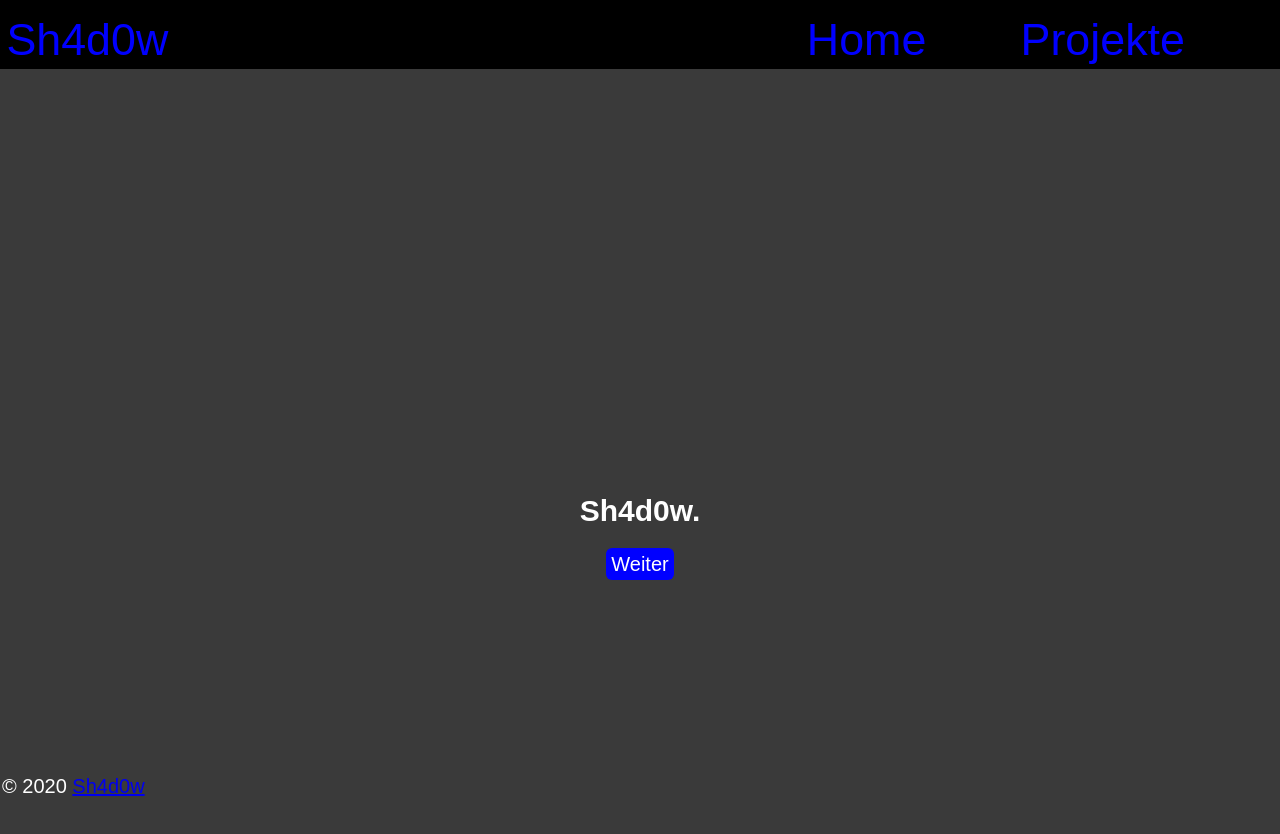
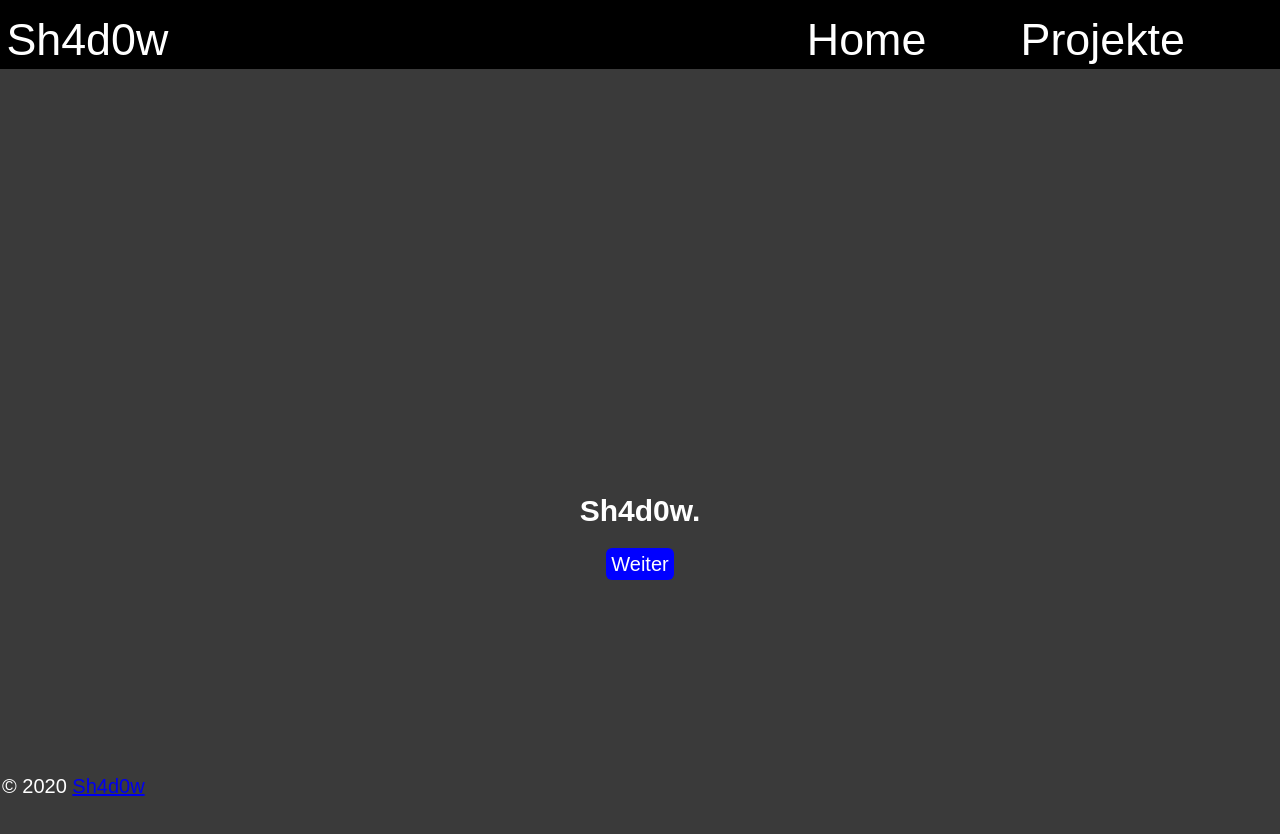
Before and after one commit to the-sh4d0w/the-sh4d0w.github.io, a plain HTML site: page index.html in a window 1280 px wide. Shown: the top 834 px of the page. Drawn offline with Linux system fonts and the light colour scheme.

Commit message:
Fixed color

```diff
--- a/styles/index.css
+++ b/styles/index.css
@@ -33,6 +33,7 @@ footer {
 
 .topnav li:first-child {
     float: left;
+    color: blue;
 }
 
 .topnav li {
@@ -48,10 +49,6 @@ footer {
 }
 
 .topnav a:hover {
-    color: blue;
-}
-
-.topnav a:first-child {
     color: blue;
 }
 
--- a/styles/projects.css
+++ b/styles/projects.css
@@ -32,6 +32,7 @@ footer {
 
 .topnav li:first-child {
     float: left;
+    color: blue;
 }
 
 .topnav li {
@@ -47,10 +48,6 @@ footer {
 }
 
 .topnav a:hover {
-    color: blue;
-}
-
-.topnav a:first-child {
     color: blue;
 }
 
```
